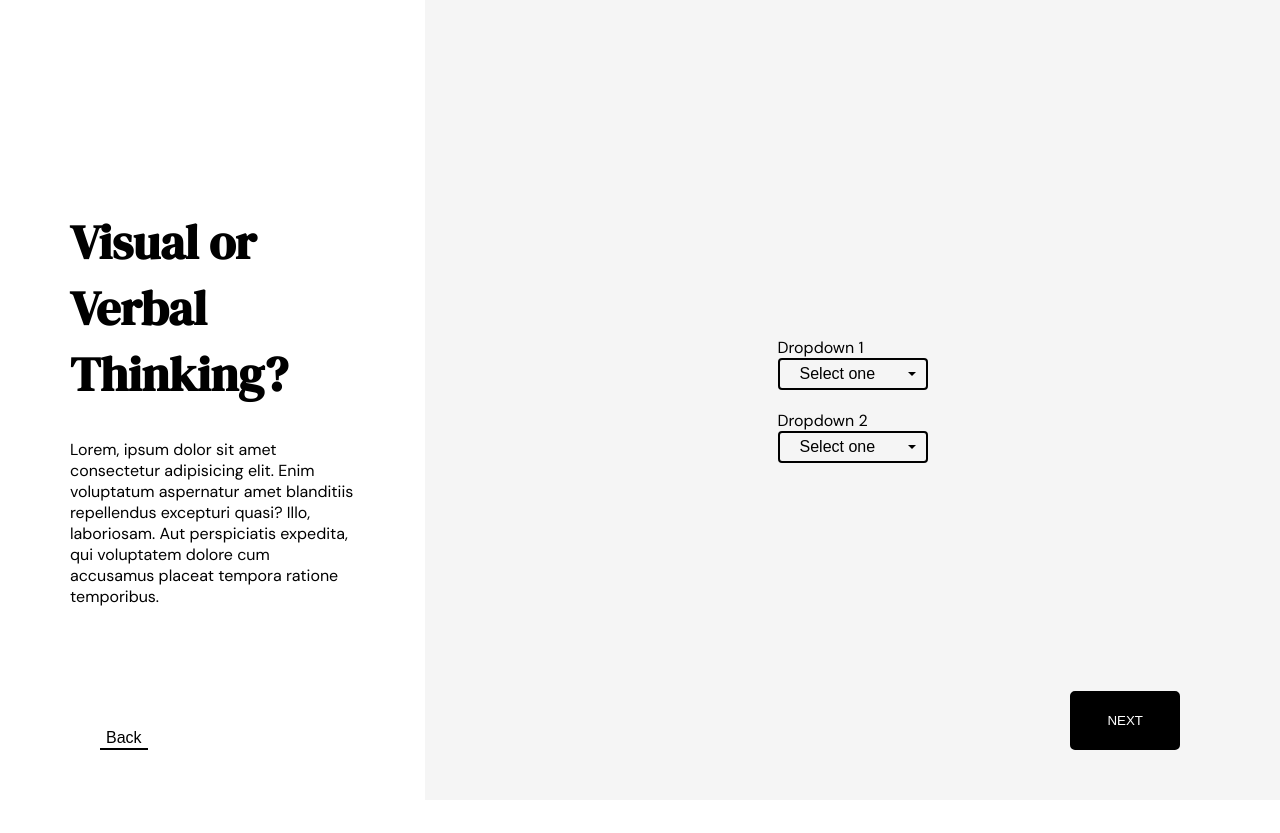
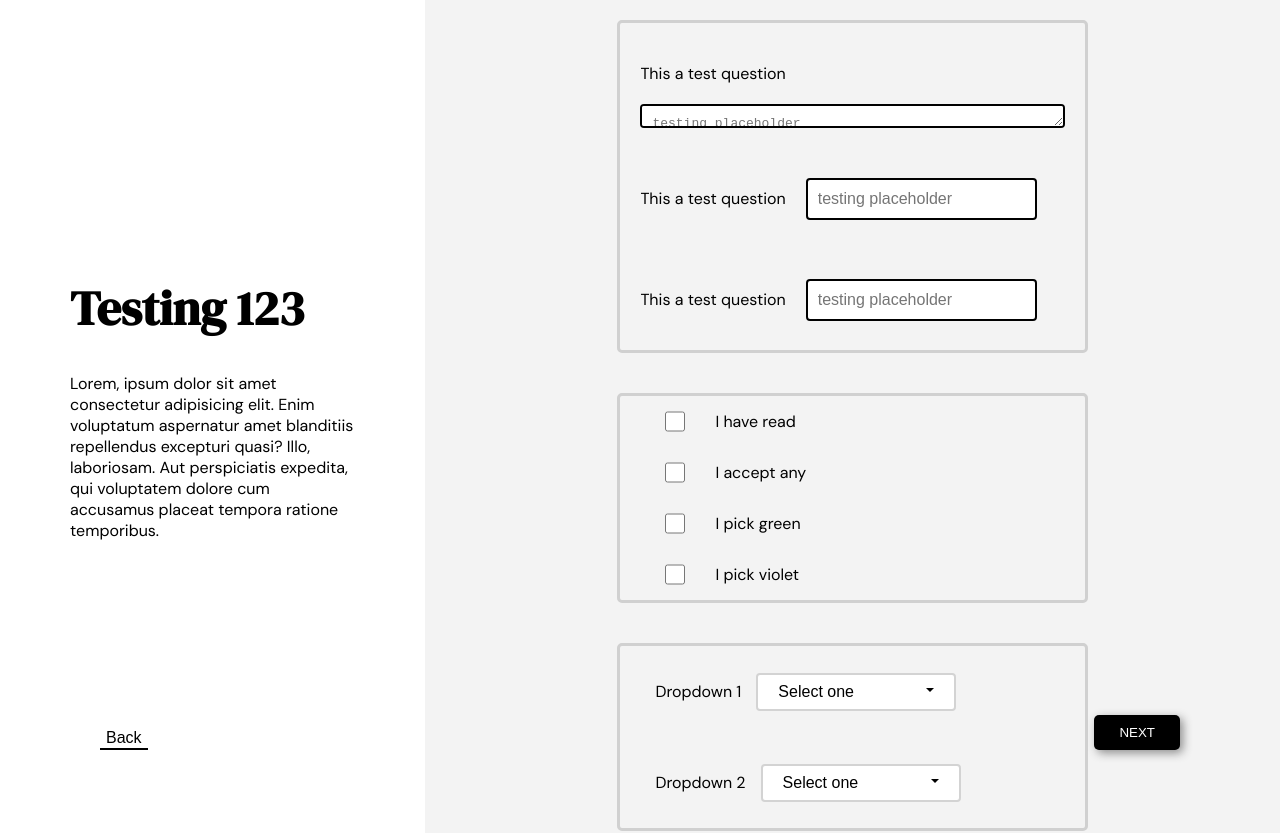
Before and after one commit to lukefisher03/react-form-generation, a React (Create React App) app: page / in a window 1280 px wide. Shown: the top 833 px of the page. Before the commit the page ends 800 px from the top, so only its background shows below. Built offline with nearby package versions, Linux system fonts and the light colour scheme; a web font is replaced by a local one.

Commit message:
added some styling, fixed selectGroup id naming conflicts

```diff
--- a/src/App.js
+++ b/src/App.js
@@ -6,7 +6,7 @@ function App() {
   return (
     <>
     <div id="content-container">
-      <Title titleText="Visual or Verbal Thinking?" descriptionText="Lorem, ipsum dolor sit amet consectetur adipisicing elit. Enim voluptatum aspernatur amet blanditiis repellendus excepturi quasi? Illo, laboriosam. Aut perspiciatis expedita, qui voluptatem dolore cum accusamus placeat tempora ratione temporibus."/>
+      <Title titleText="Testing 123" descriptionText="Lorem, ipsum dolor sit amet consectetur adipisicing elit. Enim voluptatum aspernatur amet blanditiis repellendus excepturi quasi? Illo, laboriosam. Aut perspiciatis expedita, qui voluptatem dolore cum accusamus placeat tempora ratione temporibus."/>
       <Form/>
     </div>
     </>
--- a/src/components/Form.css
+++ b/src/components/Form.css
@@ -1,11 +1,12 @@
 #form-container {
     display:flex;
     height:100%;
-    background:rgb(245, 245, 245);
+    background:#f3f3f3;
     min-height: 100vh;
     justify-content: center;
     align-items: center;
     flex-direction: column;
+    padding:0 0 50px 0;
 }
 
 form {
@@ -15,15 +16,24 @@ form {
 }
 
 .solid-btn {
-    padding:20px 35px;
-    border:2px solid black;
-    color:white;
+    border:none;
+    padding:10px 25px;
+    color:rgb(255, 255, 255);
     background:black;
     border-radius: 5px;
+    transition-duration: 0.08s;
+    transition-delay: 0.05s;
+    box-shadow: 3px 3px 10px rgb(141, 141, 141);
+}
+
+.solid-btn:hover {
+    color:black;
+    outline:2px solid black;
+    background-color: #f3f3f3;
 }
 
 #next-btn {
-    position:absolute;
+    position:fixed;
     right:0px;
     bottom:0px;
     margin:50px 100px;
--- a/src/components/Form.js
+++ b/src/components/Form.js
@@ -6,6 +6,29 @@ import { DropdownGroup } from "./FormComponents/DropdownGroup"
 
 export const selectBoxGroupData = {
     groupName: "group1",
+    type: "checkbox",
+    items: [
+        {
+            id: "red",
+            labelText: "I have read"
+        },
+        {
+            id: "blue",
+            labelText: "I accept any"
+        },
+        {
+            id:"green",
+            labelText: "I pick green"
+        },
+        {
+            id:"violet",
+            labelText: "I pick violet"
+        }
+    ]
+}
+
+export const selectBoxGroupData1 = {
+    groupName: "group2",
     type: "checkbox",
     items: [
         {
@@ -56,7 +79,7 @@ export const dropdownGroup = {
     items: [
         {
             name:"dropdown1",
-            // default: "Select one",
+            // default: "What's your opinion?",
             label: "Dropdown 1",
             options : [
                 "Option 1",
@@ -73,7 +96,27 @@ export const dropdownGroup = {
                 "Box 2 Option 2",
                 "Box 2 Option 3"
             ]
-        }
+        },
+        // {
+        //     name:"dropdown2",
+        //     label:"Dropdown 2",
+        //     // default: "Select one",
+        //     options : [
+        //         "Box 2 Option 1",
+        //         "Box 2 Option 2",
+        //         "Box 2 Option 3"
+        //     ]
+        // },
+        // {
+        //     name:"dropdown2",
+        //     label:"Dropdown 2",
+        //     // default: "Select one",
+        //     options : [
+        //         "Box 2 Option 1",
+        //         "Box 2 Option 2",
+        //         "Box 2 Option 3"
+        //     ]
+        // }
     ]
 }
 
@@ -81,8 +124,11 @@ export const Form = () => {
     return (
         <>
                 <form id="form-container">
-                    {/* <TextboxGroup t={textboxGroup}/> */}
-                    {/* <SelectBoxGroup b={selectBoxGroupData}/> */}
+                    <TextboxGroup t={textboxGroup}/>
+                    <SelectBoxGroup b={selectBoxGroupData}/>
+                    <DropdownGroup d={dropdownGroup}/>
+
+                    <SelectBoxGroup b={selectBoxGroupData1}/>
                     <DropdownGroup d={dropdownGroup}/>
                 </form>
                     <button id="next-btn" className="solid-btn">NEXT</button>
--- a/src/components/FormComponents/DropdownGroup.css
+++ b/src/components/FormComponents/DropdownGroup.css
@@ -1,29 +1,43 @@
 .dropdown-item-container {
-    min-width: 150px;
-    margin: 20px;
+    min-width: 200px;
     /* position:relative; */
     box-sizing: border-box;
+}
+.dropdown-group-container {
+    width:55%;
+    border:3px solid #d0d0d0;
+    border-radius: 5px;
+    margin: 20px 0;
+}
+.dropdown-container {
+    display:flex;
+    /* flex-direction: column; */
+    align-items: center;
+    padding:20px;
+    /* background: rgb(221, 221, 221); */
+    flex-wrap: wrap;
+}
+.dropdown-container label {
+    padding:15px;
 }
 
 .dropdown-btn {
     display: flex;
-    justify-content: space-between;
     align-items: center;
     font-size: 1em;
-    padding: 5px 20px;
-    padding-right: 10px;
-    background: none;
-    border: 2px solid black;
-    width: 100%;
+    width:100%;
+    justify-content: space-between;
+    background:white;
+    border: 2px solid rgb(211, 211, 211);
     border-radius: 4px;
+    padding:8px 20px;
 }
 
 .dropdown-btn .down-arrow {
+    display:block;
     content: "";
     width: 0;
     height: 0;
-    margin-left: 10px;
-    margin-top: 0.25em;
     border: 4px solid black;
     border-color: black transparent transparent transparent;
 }
@@ -39,30 +53,21 @@
 }
 
 .dropdown-options-container a {
+    box-sizing:border-box;
     color: black;
     min-width:150px;
     text-decoration: none;
     display: block;
-    padding: 5px 15px;
+    padding: 10px 15px;
+    background: white;
+    transition-duration: 0.2s;
+    border-left:3px solid #ffffff;
 }
 
-.dropdown-options-container a:nth-child(even) {
-    background-color: rgb(227, 227, 227);
-}
 
-.dropdown-options-container a:nth-child(odd) {
-    background-color: rgb(188, 188, 188);
-}
-
-/* .dropdown-options-container a:last-child {
-    border-radius: 0 0 5px 5px;
-}
-
-.dropdown-options-container a:first-child {
-    border-radius: 5px 5px 0 0;
-} */
 
 .dropdown-options-container a:hover {
-    background-color: #343434;
-    color: white;
+    border-left:3px solid #212121;
+    color: rgb(17, 17, 17);
+    cursor:pointer;
 }
--- a/src/components/FormComponents/DropdownGroup.js
+++ b/src/components/FormComponents/DropdownGroup.js
@@ -47,13 +47,15 @@ export const DropdownGroup = ({ d }) => {
 
     d.items.forEach((item, index) => {
         elements.push(
+            <div className="dropdown-container">
+                <label htmlFor={item.name}>{item.label}</label>
                 <div className="dropdown-item-container" key={item.name}>
-                <label htmlFor="">{item.label}</label>
                     <button
+                        id={item.name}
                         className="dropdown-btn"
                         onClick={(e) => showOptions(index, e)}
                     >
-                    {dropdownTitles[index]}
+                        <span>{dropdownTitles[index]}</span>
                         <span className="down-arrow"></span>
                     </button>
                     <div
@@ -67,13 +69,16 @@ export const DropdownGroup = ({ d }) => {
                         ))}
                     </div>
                 </div>
+            </div>
         );
     });
 
-    return <div className="dropdown-container">{elements}</div>;
+    return <div className="dropdown-group-container">{elements}</div>;
 };
 
-export const validateDropdownGroup = (g) => { /* TODO */};
+export const validateDropdownGroup = (g) => {
+    /* TODO */
+};
 
 export const sanitizeDropdownGroup = (g) => {
     g.items.forEach((item) => {
--- a/src/components/FormComponents/SelectBoxGroup.css
+++ b/src/components/FormComponents/SelectBoxGroup.css
@@ -2,8 +2,11 @@
     display:flex;
     align-items: center;
     justify-content: space-evenly;
-    max-width: 80%;
+    width:55%;
     flex-wrap: wrap;
+    border:3px solid #d0d0d0;
+    border-radius:5px;
+    margin:20px 0;
 }
 
 .radio-input {
@@ -18,5 +21,5 @@
 }
 
 .radio-input label {
-    font-size:2em;
+    font-size:1em;
 }
--- a/src/components/FormComponents/SelectBoxGroup.js
+++ b/src/components/FormComponents/SelectBoxGroup.js
@@ -25,7 +25,7 @@ export const SelectBoxGroup = ({ b }) => {
     }
 
     b.items.forEach((i) => {
-        radioGroup.push(<div className="radio-input" key={i.id} ><input type={b.type} id={i.id} name={b.groupName} /><label htmlFor={i.id}>{i.labelText}</label></div>)
+        radioGroup.push(<div className="radio-input" key={i.id} ><input type={b.type} id={`${b.groupName}-${i.id}`} name={b.groupName} /><label htmlFor={`${b.groupName}-${i.id}`}>{i.labelText}</label></div>)
 
     })
     return (
--- a/src/components/FormComponents/Textbox.css
+++ b/src/components/FormComponents/Textbox.css
@@ -1,6 +1,9 @@
 #text-container {
     width:55%;
     max-width: 100%;
+    border-radius: 5px;
+    border:3px solid #d0d0d0;
+    margin:20px;
 }
 .text-input-item-container {
     display:flex;
```
Lines whose indentation alone changed are shown as unchanged.
